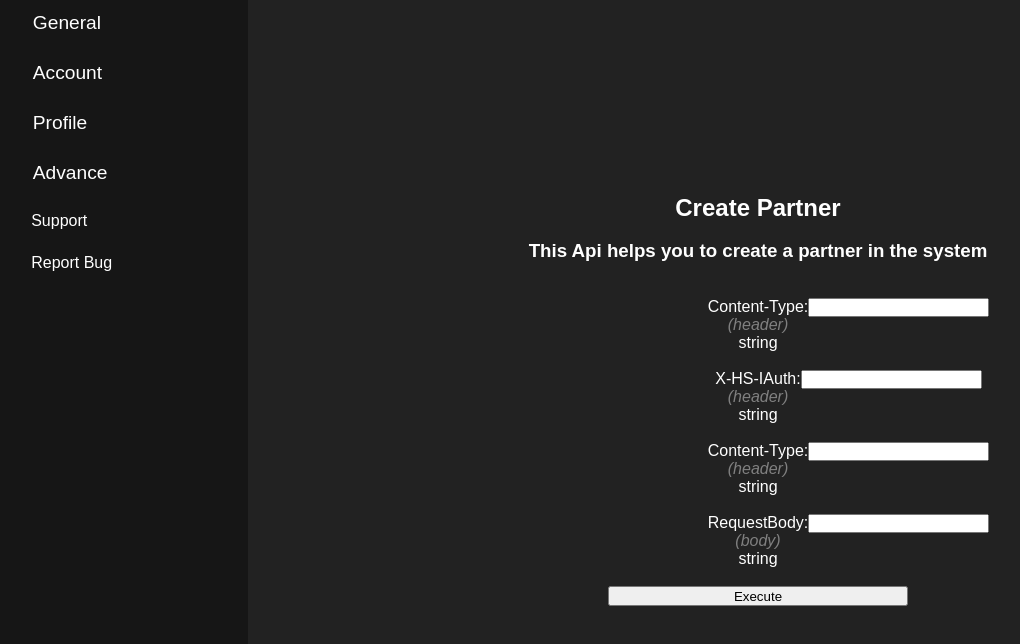
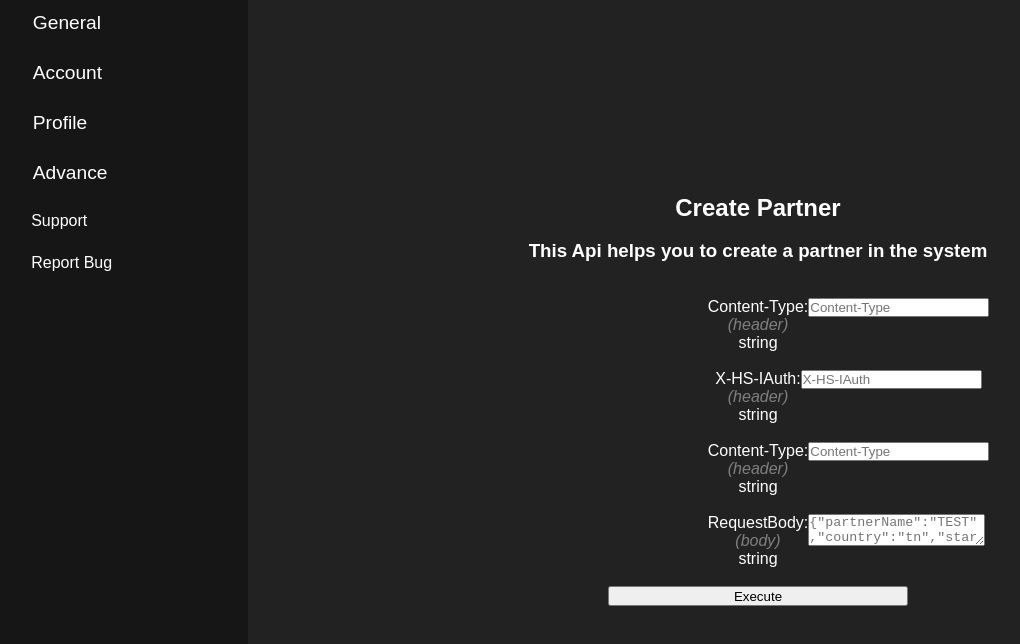
Before and after one commit to tanmaymishra-hs/partner-integration-framework, a React (Create React App) app: page / in a window 1280 px wide. Shown: the top 644 px of the page, without its empty margins (12-1032 px from the left). Built offline with nearby package versions, Linux system fonts and the light colour scheme.

Commit message:
Add textarea to Input.js

```diff
--- a/src/Components/Input.js
+++ b/src/Components/Input.js
@@ -1,12 +1,15 @@
 import React, {useState} from 'react'
 
 export default function Input(props) {
-    const [inputValue, setinputValue] = useState(props.value);
+    const [inputValue, setinputValue] = useState("");
     const handleOnChange = (event)=>{
+        console.log("value now is "+event.target.value);
         setinputValue(event.target.value)
     }
+    const [placeHolder, setPlaceHolder] = useState(props.placeholder)
+
     return (
-    <div >
+    <div>
         {props.inputType !== "submit" &&
             <label style={{'display':'inline-block'}} htmlFor={props.name}>
                 <p style={{'display':'block'}}>{props.name + ": "}</p>
@@ -14,7 +17,14 @@ export default function Input(props) {
                 <p style={{'display':'block'}}>{props.requestContentType}</p>
             </label>
         }
-        <input style={{'display':'inline-block', 'position':'absolute'}} type={props.inputType} name={props.name} placeHolder={props.placeHolder} value={inputValue} onChange={handleOnChange}></input><br></br>
+        {typeof placeHolder !== "object" &&
+            <input style={{'display':'inline-block', 'position':'absolute'}} type={props.inputType} name={props.name} placeholder={placeHolder} value={inputValue} onChange={handleOnChange}></input>
+        }
+        {
+            typeof placeHolder === "object" &&
+            <textarea style={{'display':'inline-block', 'position':'absolute'}} placeholder={JSON.stringify(placeHolder)} onChange={handleOnChange}>{inputValue}</textarea>
+        }
+
     </div>
     )
 }
```
